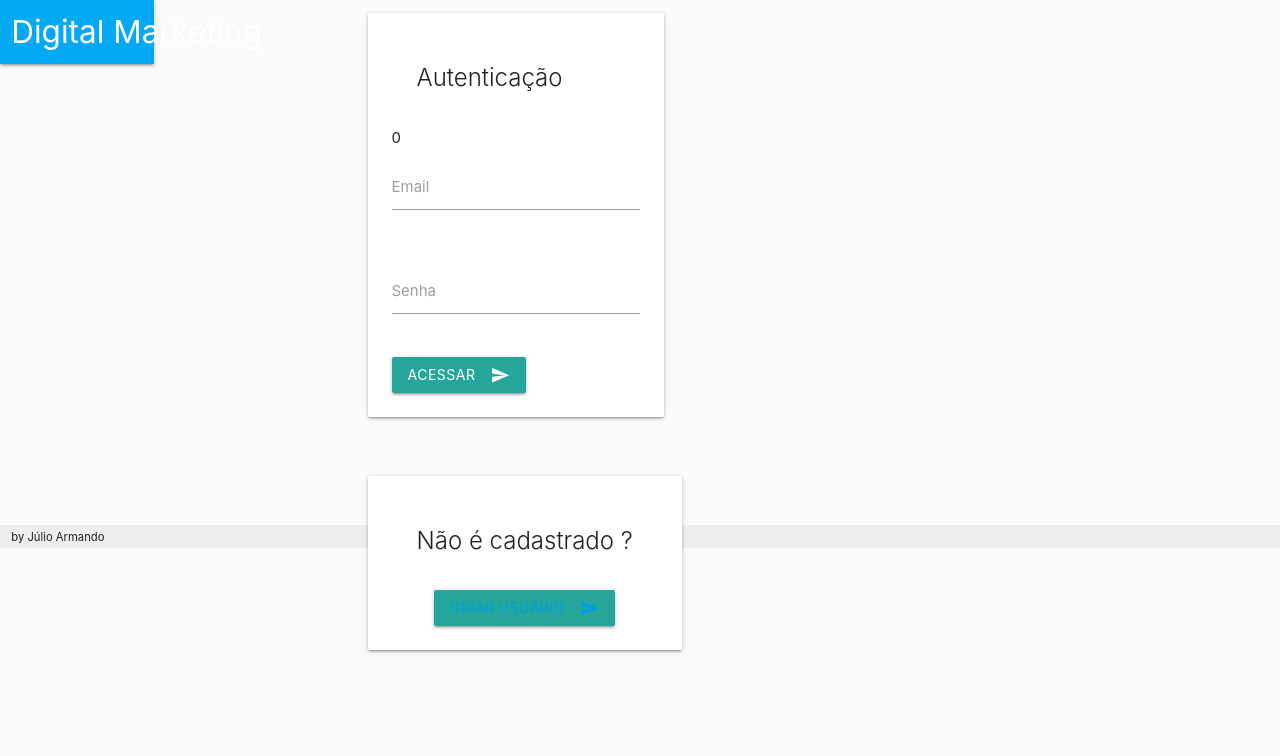
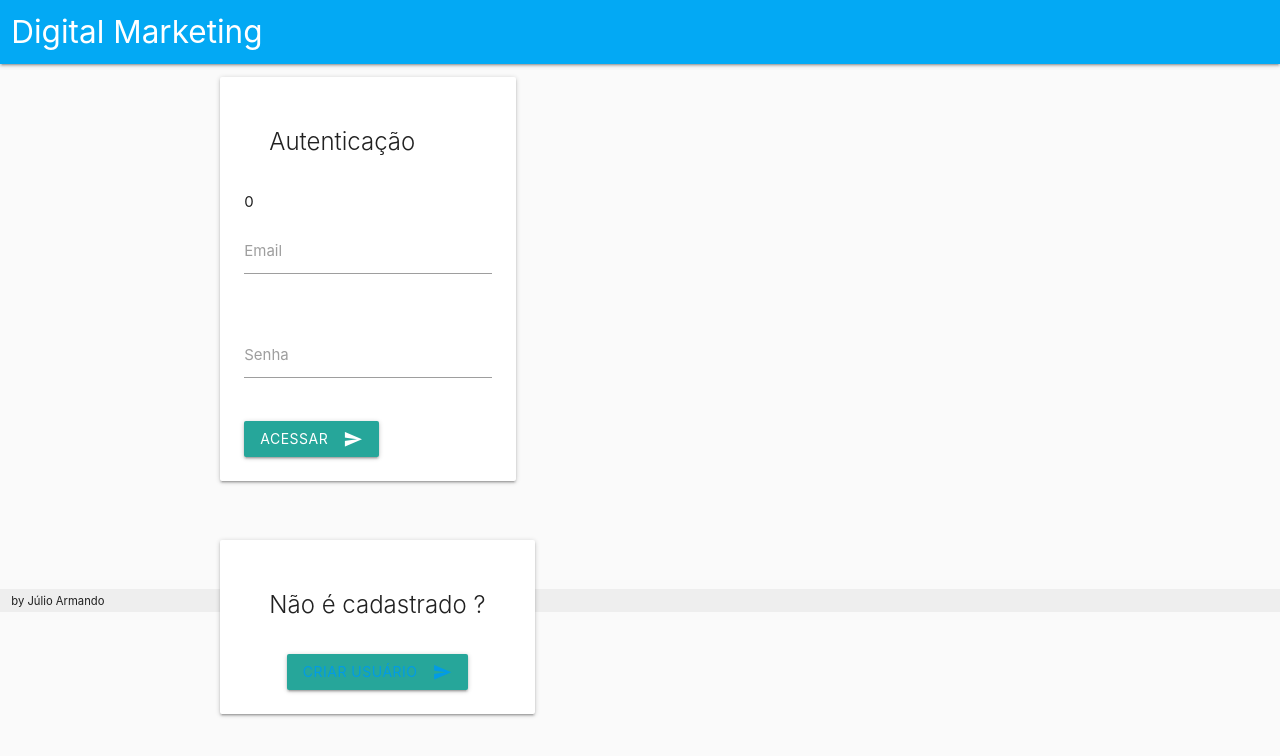
Before and after one commit to Julioamoreno/mailmarketing-frontend, a React (Create React App) app: page / in a window 1280 px wide. Shown: the top 756 px of the page. Built offline with nearby package versions, Linux system fonts and the light colour scheme; no server answers.

Commit message:
:lipstick: Add arquivo de estilo individual para o header

```diff
--- /dev/null
+++ b/src/components/Header.css
@@ -0,0 +1,14 @@
+#header {
+    display: inline-grid;
+    grid-row-start: 1;
+    grid-row-end: 1;
+    grid-column-start: 1;
+    grid-column-end: 6;
+
+}
+
+#header .row {
+    margin: 0;
+
+
+  }
--- a/src/components/Header.js
+++ b/src/components/Header.js
@@ -1,6 +1,6 @@
 import React from 'react';
 
-import '../App.css';
+import './Header.css';
 
 import { useToken } from '../context/token';
 
```
